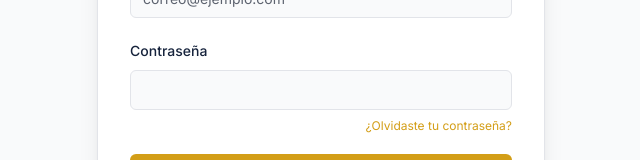
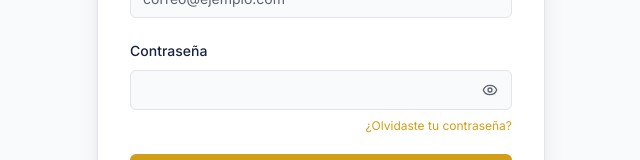
Before and after one commit to JullianRodr25/StockManager-web, a React (Vite) app: page /login in a window 1280 px wide. Shown: the part 406-566 px from the top of the page, without its empty margins (319-959 px from the left). Built offline with nearby package versions, Linux system fonts and the light colour scheme; no server answers.

Commit message:
feat(auth): botón para mostrar/ocultar contraseña
Nuevo componente PasswordInput (envuelve Input) aplicado a todos los campos de contraseña.

Co-Authored-By: Claude Sonnet 5.5 <noreply@anthropic.com>
Claude-Session: https://claude.ai/code/session_01VmF1AhTbeNAvSZMpT9r88V

```diff
--- /dev/null
+++ b/src/components/ui/password-input.tsx
@@ -0,0 +1,43 @@
+import * as React from 'react';
+import { Eye, EyeOff } from 'lucide-react';
+import { Input } from '@/components/ui/input';
+import { cn } from '@/lib/utils';
+
+type PasswordInputProps = Omit<React.ComponentProps<'input'>, 'type'>;
+
+/**
+ * Campo de contraseña con botón para mostrar/ocultar lo escrito.
+ * Envuelve a Input (en vez de modificarlo) para que el resto de campos no cambien y las
+ * pantallas solo reemplacen <Input type="password"> por <PasswordInput>.
+ */
+const PasswordInput = React.forwardRef<HTMLInputElement, PasswordInputProps>(
+  ({ className, disabled, ...props }, ref) => {
+    const [visible, setVisible] = React.useState(false);
+    const Icono = visible ? EyeOff : Eye;
+
+    return (
+      <div className="relative">
+        <Input
+          ref={ref}
+          type={visible ? 'text' : 'password'}
+          className={cn('pr-12', className)}
+          disabled={disabled}
+          {...props}
+        />
+        <button
+          type="button"
+          onClick={() => setVisible((v) => !v)}
+          disabled={disabled}
+          aria-label={visible ? 'Ocultar contraseña' : 'Mostrar contraseña'}
+          aria-pressed={visible}
+          className="absolute inset-y-0 right-0 flex w-11 items-center justify-center rounded-r-md text-text-muted transition-colors hover:text-navy focus-visible:outline-none focus-visible:ring-2 focus-visible:ring-ring disabled:cursor-not-allowed disabled:opacity-50"
+        >
+          <Icono className="h-4 w-4" aria-hidden="true" />
+        </button>
+      </div>
+    );
+  }
+);
+PasswordInput.displayName = 'PasswordInput';
+
+export { PasswordInput };
--- a/src/pages/Login.tsx
+++ b/src/pages/Login.tsx
@@ -8,6 +8,7 @@ import { ApiError } from '../services/api';
 import { Button } from '@/components/ui/button';
 import { Card, CardContent, CardDescription, CardHeader, CardTitle } from '@/components/ui/card';
 import { Input } from '@/components/ui/input';
+import { PasswordInput } from '@/components/ui/password-input';
 import { Label } from '@/components/ui/label';
 
 export function Login() {
@@ -77,9 +78,8 @@ export function Login() {
                 <Label htmlFor="password" className="text-navy">
                   Contraseña
                 </Label>
-                <Input
+                <PasswordInput
                   id="password"
-                  type="password"
                   value={password}
                   onChange={(e) => setPassword(e.target.value)}
                   autoComplete="current-password"
--- a/src/pages/RestablecerContrasena.tsx
+++ b/src/pages/RestablecerContrasena.tsx
@@ -6,7 +6,7 @@ import { ApiError } from '../services/api';
 import { restablecerContrasena } from '../services/authService';
 import { Button } from '@/components/ui/button';
 import { Card, CardContent, CardDescription, CardHeader, CardTitle } from '@/components/ui/card';
-import { Input } from '@/components/ui/input';
+import { PasswordInput } from '@/components/ui/password-input';
 import { Label } from '@/components/ui/label';
 
 export function RestablecerContrasena() {
@@ -79,9 +79,8 @@ export function RestablecerContrasena() {
                 <Label htmlFor="nuevaPassword" className="text-navy">
                   Nueva contraseña
                 </Label>
-                <Input
+                <PasswordInput
                   id="nuevaPassword"
-                  type="password"
                   value={nuevaPassword}
                   onChange={(e) => setNuevaPassword(e.target.value)}
                   autoComplete="new-password"
@@ -93,9 +92,8 @@ export function RestablecerContrasena() {
                 <Label htmlFor="confirmarPassword" className="text-navy">
                   Confirmar contraseña
                 </Label>
-                <Input
+                <PasswordInput
                   id="confirmarPassword"
-                  type="password"
                   value={confirmarPassword}
                   onChange={(e) => setConfirmarPassword(e.target.value)}
                   autoComplete="new-password"
--- a/src/pages/Ventas.tsx
+++ b/src/pages/Ventas.tsx
@@ -28,6 +28,7 @@ import {
   DialogTitle,
 } from '@/components/ui/dialog';
 import { Input } from '@/components/ui/input';
+import { PasswordInput } from '@/components/ui/password-input';
 import { Label } from '@/components/ui/label';
 import {
   Select,
@@ -1334,9 +1335,8 @@ export function Ventas() {
           <form onSubmit={handleConfirmarPasswordCajon} className="space-y-4">
             <div className="space-y-2">
               <Label htmlFor="password-cajon">Contraseña</Label>
-              <Input
+              <PasswordInput
                 id="password-cajon"
-                type="password"
                 autoFocus
                 value={passwordCajon}
                 onChange={(e) => setPasswordCajon(e.target.value)}
```
